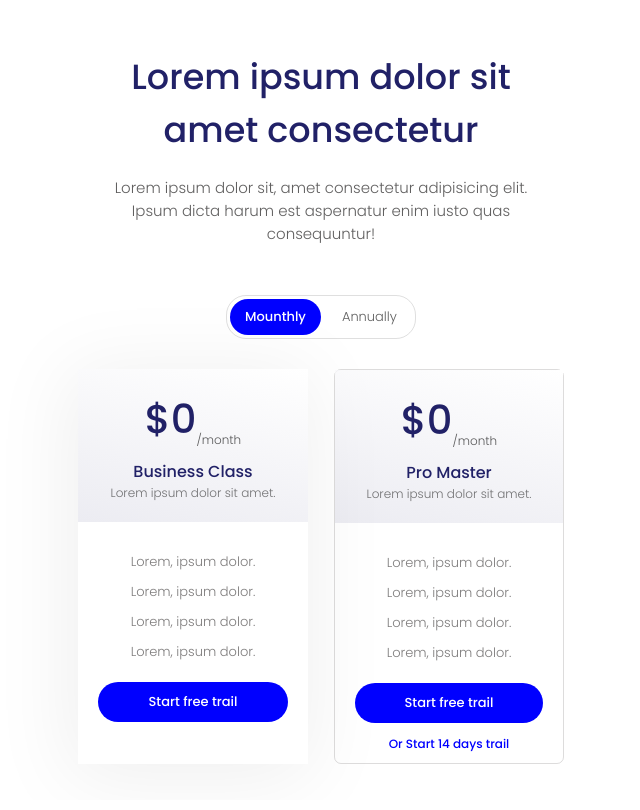
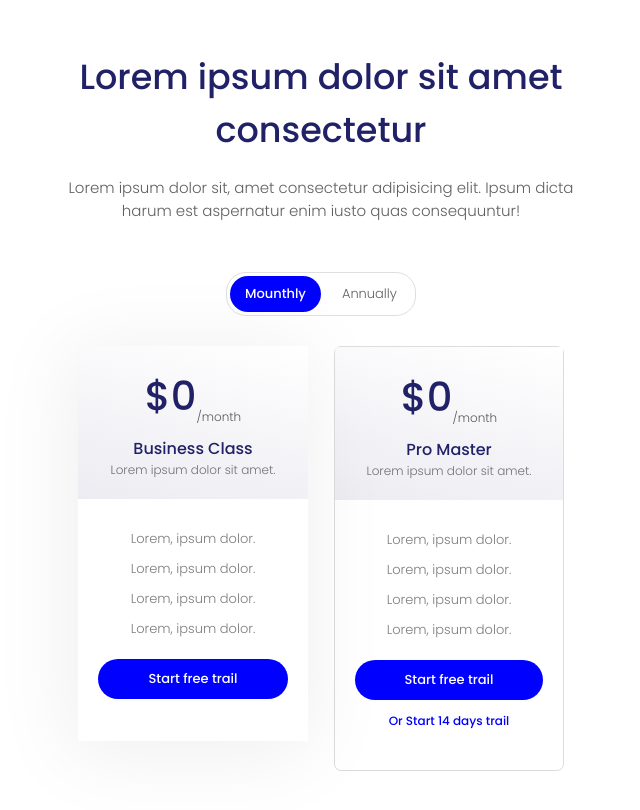
Before and after one commit to anjoanka/cards, a plain HTML site: page card/index.html in a window 1280 px wide. Shown: the whole page, without its empty margins (319-959 px from the left). Drawn offline with Linux system fonts and the light colour scheme.

Commit message:
Update style.css

```diff
--- a/card/style.css
+++ b/card/style.css
@@ -1,55 +1,52 @@
 @import url('https://fonts.googleapis.com/css2?family=Poppins:wght@300;500&display=swap');
 
-*{
+* {
     padding: 0;
     margin: 0;
     box-sizing: border-box;
     font-family: 'Poppins', sans-serif;
 }
 
-.container{
+.container {
     max-width: 40%;
     margin: 0 auto;
 }
 
-.text{
+/* text */
+
+.text {
     text-align: center;
 }
 
-.title{
+.title {
     color: rgb(33, 33, 103);
-    font-size: 40px;
     font-weight: bold;
-    width: 80%;
-    margin: 0 auto;
-    padding-top: 50px;
     font-weight: 500;
     font-size: 35px;
+    padding-top: 50px;
 }
 
-.textP{
+.textP {
     padding-top: 20px;
-    font-size: 17px;
     color: rgba(27, 26, 26, 0.696);
-    width: 89%;
-    margin: 0 auto;
     font-weight: 200;
     font-size: 15px;
 }
 
-.buttons{
+
+/* buttons */
+
+.buttons {
     margin: 0 auto;
     border: 1px solid rgba(36, 36, 36, 0.147);
     border-radius: 20px;
-    align-items: center;
     display: flex;
     width: 190px;
     margin-top: 50px;
-    font-size: 15px;
     font-size: 13px;
 }
 
-.activeBtn{
+.activeBtn {
     margin: 3px;
     background: blue;
     color: #fff;
@@ -59,7 +56,7 @@
     font-weight: 500;
 }
 
-.btn{
+.btn {
     color: rgba(0, 0, 0, 0.632);
     margin: 3px;
     cursor: pointer;
@@ -68,82 +65,82 @@
 }
 
 
-.cards{
+/* cards */
+
+.cards {
     display: flex;
-    justify-content: center;
+    align-items: start;
     justify-content: space-between;
 }
 
-.card{
+.card {
     margin: 0 auto;
     margin-top: 30px;
     text-align: center;
     width: 230px;
-    margin-bottom: 20px;
+    margin-bottom: 80px;
+    padding-bottom: 30px;
 }
 
-.cardTitle{
+.cardTitle {
     background: linear-gradient(13deg, rgba(33, 33, 103, 0.086), rgb(255, 255, 255));
     padding: 20px;
     font-weight: 500;
 }
 
-.cardActive{
+.cardActive {
     border: 1px solid rgba(81, 78, 78, 0.196);
     border-radius: 7px;
 }
 
-.cardPrice{
+.cardPrice {
     display: flex;
     justify-content: center;
 }
 
-
-.price{
+.price {
     font-size: 40px;
     color: rgb(33, 33, 103);
     font-weight: 500;
 }
 
-.priceSpan{
+.priceSpan {
     color: rgba(0, 0, 0, 0.64);
     align-self: end;
     font-weight: 200;
     font-size: 12px;
 }
 
-.cardName{
+.cardName {
     padding-top: 10px;
     color: rgb(33, 33, 103);
     font-weight: 500;
 }
 
-.cardP{
-    font-size: 14px;
+.cardP {
     color: rgba(43, 42, 42, 0.64);
     font-weight: 200;
     font-size: 12px;
 }
 
-.cardListUl{
+.cardListUl {
     list-style: none;
     padding-top: 20px;
 }
 
-.cardLi{
+.cardLi {
     color: rgba(81, 78, 78, 0.741);
     padding-top: 10px;
     font-weight: 200;
     font-size: 13px;
 }
 
-.cardBtn{
+.cardBtn {
     background: blue;
     margin-top: 20px;
     color: #fff;
     padding: 10px 12px;
     border-radius: 50px;
-    font-size: 15px;
     margin: 20px 20px 12px;
     cursor: pointer;
     font-weight: 500;
@@ -151,20 +148,19 @@
 }
 
 
-.cardA{
+.cardA {
     color: blue;
     padding-bottom: 10px;
-    font-size: 13px;
     cursor: pointer;
     font-weight: 400;
     font-size: 12px;
 }
 
-.cardShadow{
+.cardShadow {
     box-shadow: rgba(0, 0, 0, 0.064) -3px 8px 76px 7px;
 }
 
-.card:hover{
+.card:hover {
     box-shadow: rgba(0, 0, 0, 0.048) -3px 8px 76px 7px;
     background: rgba(75, 137, 225, 0.063);
     transition: all .3s;
```
